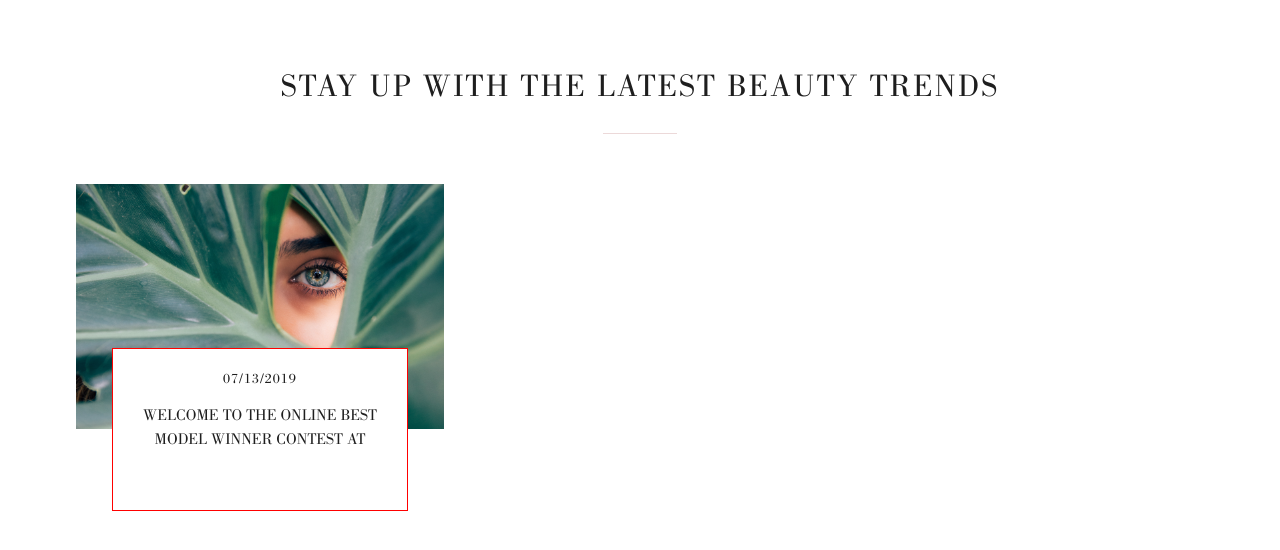
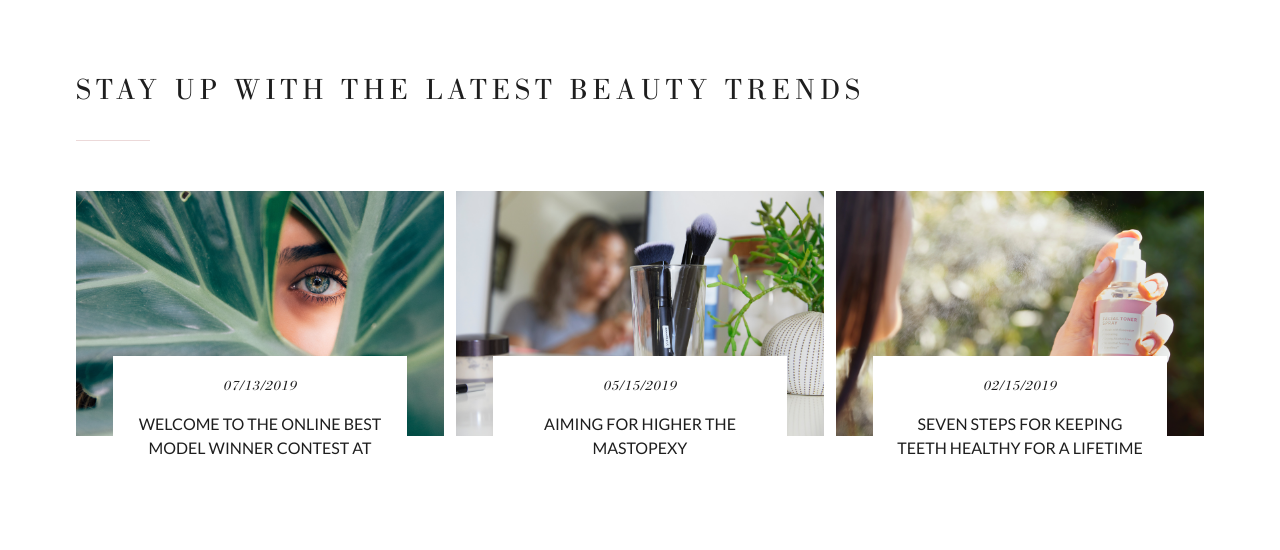
Before and after one commit to SaraJovanovic/Mademoiselle, a plain HTML site: page public_html/index.html in a window 1280 px wide. Shown: the part 768-1318 px from the top of the page. Drawn offline with Linux system fonts and the light colour scheme.

Commit message:
Section beauty blogs done

```diff
--- a/public_html/index.html
+++ b/public_html/index.html
@@ -67,10 +67,14 @@ and open the template in the editor.
                 </div>
             </section><!--hero-end-->
 
+
+            <!--beauty-trends start-->
             <section class='beauty-trends'>
                 <div class='container'>
                     <h2>Stay Up with the Latest Beauty Trends</h2>
+                    <!--row start-->
                     <div class='row'>
+                        <!--col start-->
                         <div class='col-12 col-sm-4'>
                             <div class='h-100'>
                                 <a href='#' class='d-block'>
@@ -86,10 +90,43 @@ and open the template in the editor.
                                     </h3>
                                 </div>
                             </div>
-                        </div>
-                    </div>
+                        </div><!--col end-->
+                          <!--col start-->
+                        <div class='col-12 col-sm-4'>
+                            <div class='h-100'>
+                                <a href='#' class='d-block'>
+                                    <img src="img/beauty-trends/trends-img-02.png" alt=""/>
+                                </a>
+                                <div class='beauty-trends-content'>
+                                    <h6 class='date'>05/15/2019</h6>
+                                    <h3>
+                                        <a href='#' class='subtitle d-block'>
+                                           Aiming For Higher The Mastopexy
+                                        </a>
+                                    </h3>
+                                </div>
+                            </div>
+                        </div><!--col end-->
+                          <!--col start-->
+                        <div class='col-12 col-sm-4'>
+                            <div class='h-100'>
+                                <a href='#' class='d-block'>
+                                    <img src="img/beauty-trends/trends-img-03.png" alt=""/>
+                                </a>
+                                <div class='beauty-trends-content'>
+                                    <h6 class='date'>02/15/2019</h6>
+                                    <h3>
+                                        <a href='#' class='subtitle d-block'>
+                                            Seven Steps For Keeping Teeth Healthy
+                                            For A Lifetime
+                                        </a>
+                                    </h3>
+                                </div>
+                            </div>
+                        </div><!--col end-->
+                    </div><!--row end-->
                 </div>
-            </section>
+            </section> <!--beauty-brands-end-->
 
         </main><!--main-end-->
 
--- a/public_html/scss/partials/_beauty-trends.scss
+++ b/public_html/scss/partials/_beauty-trends.scss
@@ -13,12 +13,20 @@
             background-color: $after-section-bg;
             margin: 25px auto 0;
         }
+        @media(min-width: 576px) {
+           text-align: left;
+           letter-spacing: 5px;
+           line-height: 45px;
+           font-size: 30px;
+           &:after {
+               margin: 25px 0 0;
+           }
+        }
     }
     .beauty-trends-content {
         padding: 22px 19px 57px;
         width: 80%;
         margin: -80px auto 0;
-        outline: 1px solid red;
         background-color: #fff;
         position: relative;
     }
--- a/public_html/scss/partials/_general.scss
+++ b/public_html/scss/partials/_general.scss
@@ -21,26 +21,13 @@ a {
     text-transform: uppercase;
 }
 
-.section-title {
-    font-size: 3rem;
-    line-height: 4.5rem;
-    letter-spacing: 5px;
-}
-
-.section-title:after{
-    content: '';
-    display: block;
-    width: 7.4rem;
-    height: 1px;
-    background-color: $after-section-bg;
-}
-
 .date {
     font-size: 1.4rem;
     line-height: 1.7rem;
     letter-spacing: 1px;
     text-align: center;
     margin-bottom: 1.7rem;
+    font-style: italic;
 }
 
 .subtitle {
@@ -49,6 +36,7 @@ a {
     line-height: 24px;
     height: 48px;
     overflow: hidden;
+    font-family: $lato;
 }
 
 .image-placeholder{
```
Also changed, not shown: public_html/css/theme.css, 1 other file.
